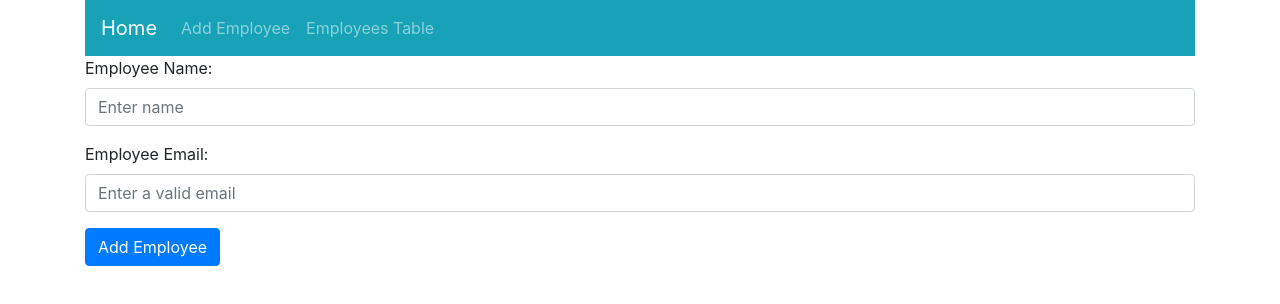
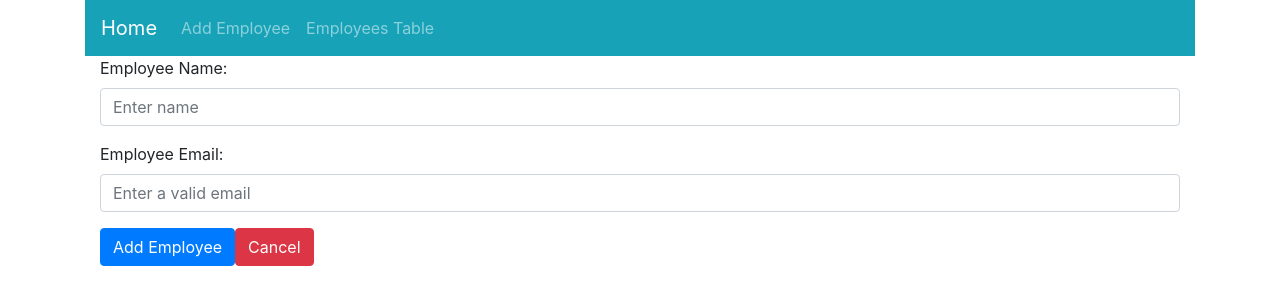
Before and after one commit to johnmcraig/employee-manager, a Vue app in the folder src/EmployeeList/client/: page /employee/form in a window 1280 px wide. Shown: the top 304 px of the page. Built offline with nearby package versions, Linux system fonts and the light colour scheme.

Commit message:
Surrounded in new container and added button

```diff
--- a/src/EmployeeList/client/src/components/employees/EmployeeForm.vue
+++ b/src/EmployeeList/client/src/components/employees/EmployeeForm.vue
@@ -1,6 +1,7 @@
 <template>
-    <div id="employee-form">
-        <b-form @submit="onSubmit">
+    <b-container fluid>
+
+        <b-form @submit.prevent="addEmployee">
             <b-form-group
                 id="input-group-1"
                 label="Employee Name:"
@@ -32,8 +33,9 @@
             </b-form-group>
 
             <b-button type="submit" variant="primary">Add Employee</b-button>
+            <b-button :to="{ name: 'Home'}" variant="danger">Cancel</b-button>
         </b-form>
-    </div>
+    </b-container>
 </template>
 
 <script>
```
